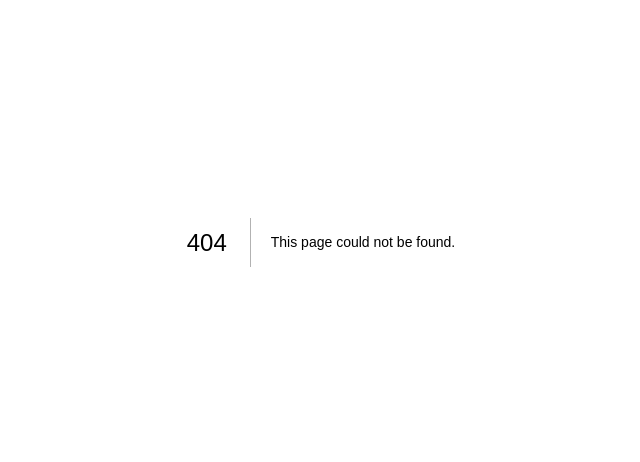
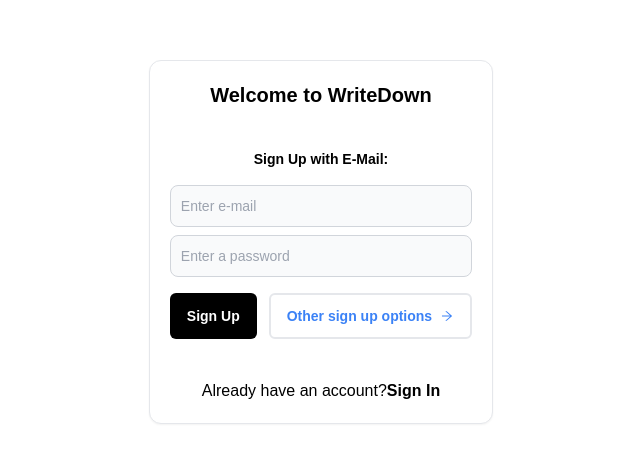
Before and after one commit to NayamAmarshe/writedown, a Next.js app: page /emailsignup in a window 1280 px wide. Before the commit this address had no page. Shown: the part 158-620 px from the top of the page, without its empty margins (319-959 px from the left). Built offline with nearby package versions, Linux system fonts and the light colour scheme.

Commit message:
Initial commit to this branch, added signup and email signup page

```diff
--- /dev/null
+++ b/pages/emailsignup.tsx
@@ -0,0 +1,58 @@
+import { AiOutlineArrowRight } from "react-icons/ai";
+import Button from "../components/Button";
+import { useRouter } from "next/router";
+import { Router } from "next/router";
+import type { NextPage } from "next";
+import Link from "next/link";
+const Signup: NextPage = () => {
+  const router = useRouter();
+
+  return (
+    <div className="flex h-screen w-screen flex-col items-center justify-center">
+      {/*Main div*/}
+
+      <div className="p- flex flex-col gap-10 rounded-xl border bg-white shadow-sm dark:border-gray-700 dark:bg-gray-800 dark:text-gray-400 dark:shadow-slate-700/[.7] md:p-5">
+        {/*Border div*/}
+        <div>
+          <h3 className="text-center text-xl font-semibold">Welcome to WriteDown</h3>
+        </div>
+        <div className="flex flex-col gap-2">
+          {/*Buttons div*/}
+          <p className="mb-2 text-center text-sm font-semibold">Sign Up with E-Mail:</p>
+          <input
+            type="email"
+            id="email"
+            className="block w-full rounded-lg border border-gray-300 bg-gray-50 p-2.5 text-sm text-gray-900 focus:border-blue-500 focus:ring-blue-500 dark:border-gray-600 dark:bg-gray-700 dark:text-white dark:placeholder-gray-400 dark:focus:border-blue-500 dark:focus:ring-blue-500"
+            placeholder="Enter e-mail"
+            required
+          />
+          <input
+            type="password"
+            id="password"
+            className="block w-full rounded-lg border border-gray-300 bg-gray-50 p-2.5 text-sm text-gray-900 focus:border-blue-500 focus:ring-blue-500 dark:border-gray-600 dark:bg-gray-700 dark:text-white dark:placeholder-gray-400 dark:focus:border-blue-500 dark:focus:ring-blue-500"
+            placeholder="Enter a password"
+            required
+          />
+          <div className="mt-2 flex justify-center">
+            <div className="flex flex-row gap-3">
+              <Button variant="solid-black">Sign Up</Button>
+              <Button variant="outline" onClick={() => router.push("signup")}>
+                Other sign up options
+                <AiOutlineArrowRight />
+              </Button>
+            </div>
+          </div>
+        </div>
+
+        <span className="mx-5 flex justify-center">
+          <p className="">Already have an account?</p>
+          <Link href="login" className="font-bold hover:underline">
+            Sign In
+          </Link>
+        </span>
+      </div>
+    </div>
+  );
+};
+
+export default Signup;
--- a/pages/login.tsx
+++ b/pages/login.tsx
@@ -9,6 +9,7 @@ import Button from "../components/Button";
 import { FcGoogle } from "react-icons/fc";
 import { useRouter } from "next/router";
 import { auth } from "./_app";
+import Link from "next/link";
 import React from "react";
 
 const LoginPage = () => {
@@ -71,9 +72,9 @@ const LoginPage = () => {
         </div>
         <span className="flex justify-center gap-1">
           <p className="text-sm">No account yet?</p>
-          <a href="/signup" className="text-sm font-bold hover:underline">
+          <Link href="/signup" className="text-sm font-bold hover:underline">
             Sign Up
-          </a>
+          </Link>
         </span>
       </div>
     </div>
--- /dev/null
+++ b/pages/signup.tsx
@@ -0,0 +1,44 @@
+import { AiFillGithub, AiOutlineMail } from "react-icons/ai";
+import Button from "../components/Button";
+import { FcGoogle } from "react-icons/fc";
+import { useRouter } from "next/router";
+import type { NextPage } from "next";
+import Link from "next/link";
+const Signup: NextPage = () => {
+  const router = useRouter();
+  return (
+    <div className="flex h-screen w-screen flex-col items-center justify-center">
+      {/*Main div*/}
+
+      <div className="flex flex-col gap-10 rounded-xl border bg-white p-4 shadow-sm dark:border-gray-700 dark:bg-gray-800 dark:text-gray-400 dark:shadow-slate-700/[.7] md:p-5">
+        {/*Border div*/}
+        <div>
+          <h3 className="text-center text-xl font-semibold">Welcome to WriteDown</h3>
+        </div>
+        <div className="flex flex-col gap-2">
+          {/*Buttons div*/}
+          <p className="mb-2 text-center text-sm font-semibold">
+            Sign Up with one of the following:
+          </p>
+          <Button variant="outline">
+            <FcGoogle /> Sign Up with Google
+          </Button>
+          <Button variant="solid-black">
+            <AiFillGithub /> Sign Up with GitHub
+          </Button>
+          <Button variant="solid-gray" onClick={() => router.push("emailsignup")}>
+            <AiOutlineMail /> Sign Up with E-Mail
+          </Button>
+        </div>
+        <span className="flex justify-center gap-1">
+          <p className="">Already have an account?</p>
+          <Link href="login" className="font-bold hover:underline">
+            Sign In
+          </Link>
+        </span>
+      </div>
+    </div>
+  );
+};
+
+export default Signup;
```
